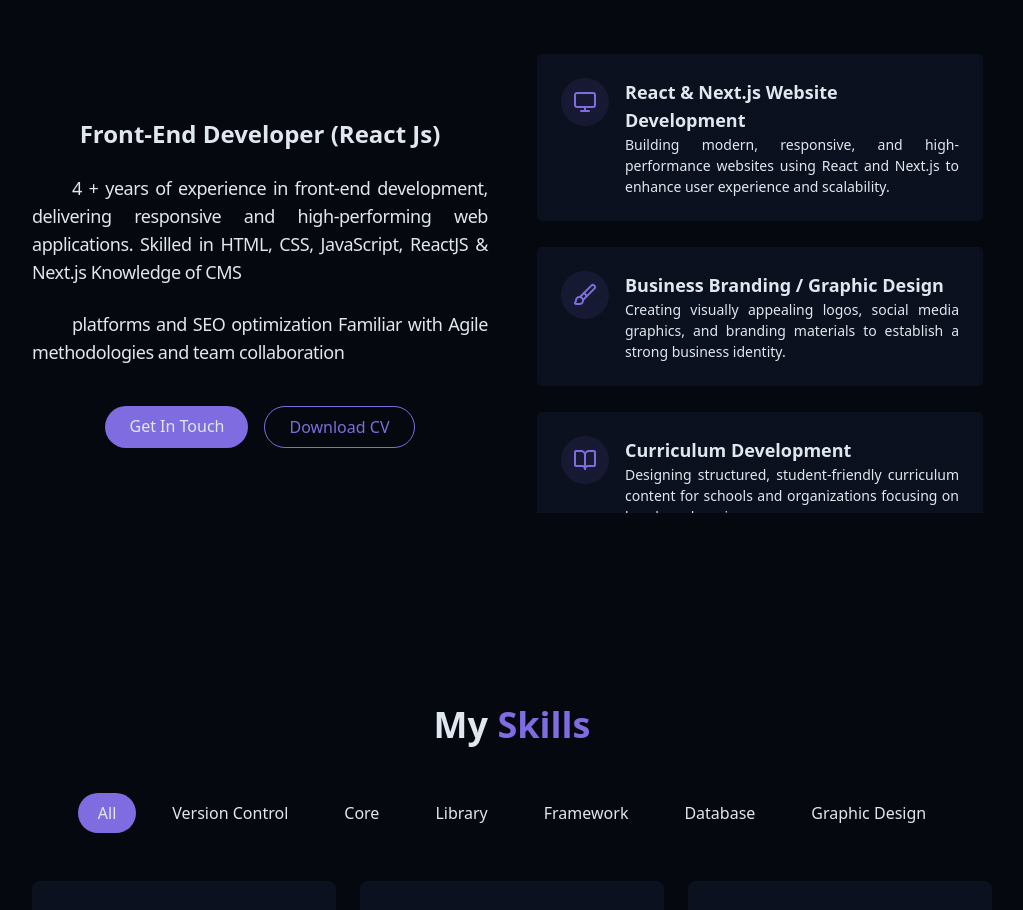
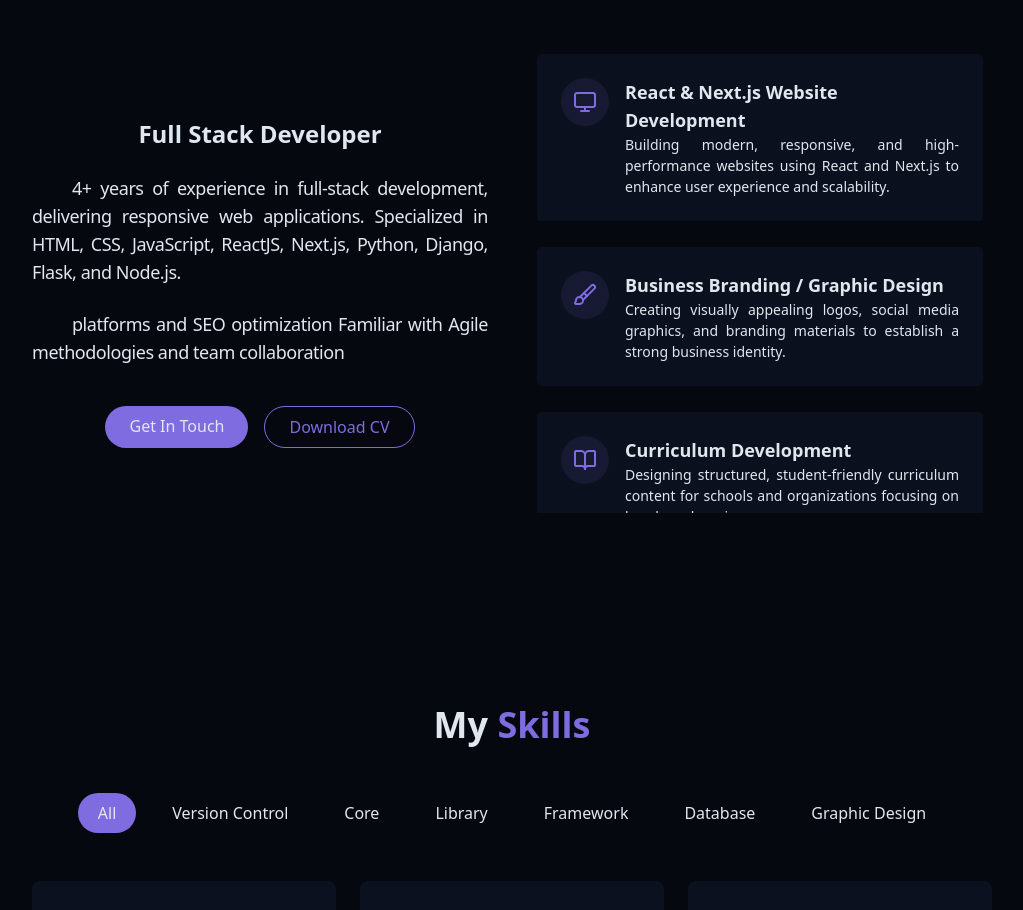
Before and after one commit to arungovindhasamygithub/arun-new, a React (Vite) app: page / in a window 1280 px wide. Shown: the part 931-1841 px from the top of the page, without its empty margins (128-1151 px from the left). Built offline with nearby package versions, Linux system fonts and the light colour scheme.

Commit message:
Update AboutSection.jsx

```diff
--- a/src/components/AboutSection.jsx
+++ b/src/components/AboutSection.jsx
@@ -98,12 +98,13 @@ export const AboutSection = () => {
           {/* Left Content */}
           <div className="space-y-6">
             <h3 className="text-2xl font-semibold animate-fade-in">
-             Front-End Developer (React Js)
+             Full Stack Developer
             </h3>
 
             <p className="text-justify indent-10 md:text-lg tracking-tight text-muted-foreground animate-fade-in-delay-1">
-            4 + years of experience in front-end development, delivering responsive and high-performing web applications. Skilled in HTML, CSS, JavaScript, ReactJS & Next.js Knowledge of CMS
-            </p>
+          4+ years of experience in full-stack development, delivering responsive web applications.
+
+Specialized in HTML, CSS, JavaScript, ReactJS, Next.js, Python, Django, Flask, and Node.js.    </p>
 
             <p className="text-justify indent-10 md:text-lg tracking-tight text-muted-foreground animate-fade-in-delay-2">
           platforms and SEO optimization Familiar with Agile methodologies and team collaboration
@@ -114,7 +115,7 @@ export const AboutSection = () => {
                 Get In Touch
               </a>
               <a
-                href="https://www.canva.com/design/DAGPZ28zKoU/-FySt1oYRIb9efY192ZrRw/view"
+                href="https://www.canva.com/design/DAHAX_cmOzA/g0j150ADufWOOv8G2qp4Hg/edit?utm_content=DAHAX_cmOzA&utm_campaign=designshare&utm_medium=link2&utm_source=sharebutton"
                 target="_blank"
                 rel="noopener noreferrer"
                 className="px-6 py-2 rounded-full border border-primary text-primary hover:bg-primary/10 transition-colors duration-300 animate-fade-in-delay-4"
```
